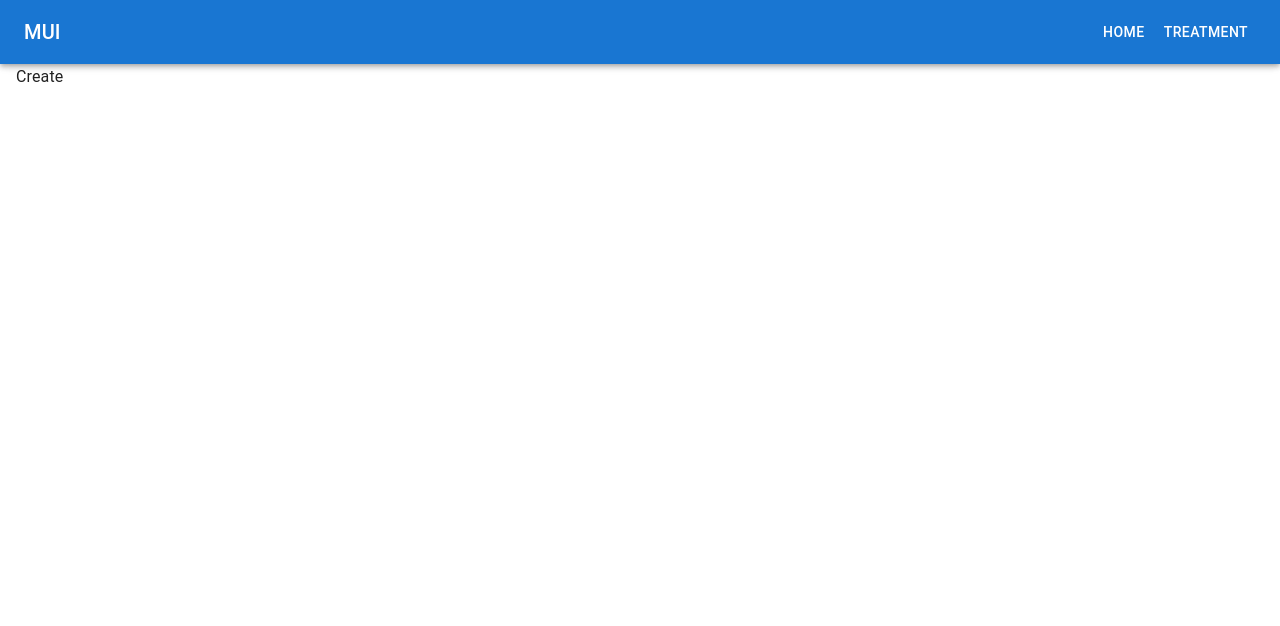
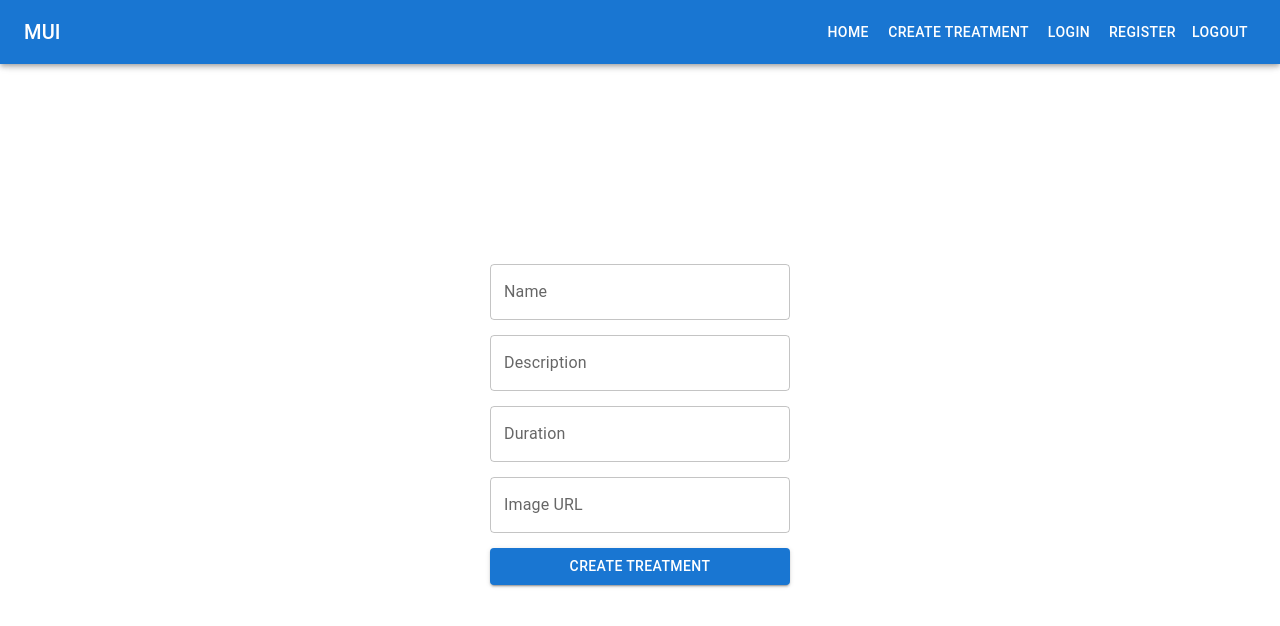
Before and after one commit to myrg15/frontend_appointment_scheduling, a React (Vite) app: page /create-treatment in a window 1280 px wide. Shown: the top 626 px of the page. Built offline with nearby package versions, Linux system fonts and the light colour scheme.

Commit message:
feat: add view Create Treatments, install dependencies @ iconify/react

```diff
--- a/package.json
+++ b/package.json
@@ -22,6 +22,7 @@
     "slick-carousel": "^1.8.1"
   },
   "devDependencies": {
+    "@iconify/react": "^4.1.1",
     "@types/react": "^18.2.43",
     "@types/react-dom": "^18.2.17",
     "@vitejs/plugin-react": "^4.2.1",
--- a/src/components/navbar/NavBar.jsx
+++ b/src/components/navbar/NavBar.jsx
@@ -17,9 +17,12 @@ import Button from "@mui/material/Button";
 import { NavLink, Outlet } from "react-router-dom";
 
 const drawerWidth = 240;
-const navItems = [
+let navItems = [
   { name: "home", path: "/" },
-  { name: "Treatment", path: "/create-treatment" },
+  { name: "Create Treatment", path: "/create-treatment" },
+  { name: "Login", path: "/login", protected: false },
+  { name: "Register", path: "/register", protected: false },
+  { name: "Logout", path: "/logout" },
 ];
 
 function NavBar(props) {
@@ -29,6 +32,12 @@ function NavBar(props) {
   const handleDrawerToggle = () => {
     setMobileOpen((prevState) => !prevState);
   };
+
+  const TOKEN = localStorage.getItem("token");
+
+  if (TOKEN) {
+    navItems = navItems.filter((item) => item.protected !== false);
+  }
 
   const drawer = (
     <Box onClick={handleDrawerToggle} sx={{ textAlign: "center" }}>
@@ -103,7 +112,12 @@ function NavBar(props) {
           {drawer}
         </Drawer>
       </nav>
-      <Box component="main" sx={{ p: 2, pt: "65px" }}>
+      <Box
+        width="100%"
+        height="100vh"
+        component="main"
+        sx={{ p: 2, pt: "65px" }}
+      >
         <Outlet />
       </Box>
     </Box>
--- a/src/pages/CreateTreatments.jsx
+++ b/src/pages/CreateTreatments.jsx
@@ -1,7 +1,84 @@
-import React from "react";
+import { Box, Button, TextField } from "@mui/material";
+import React, { useState } from "react";
+import { createTreatment } from "../services/apiCalls";
 
 const CreateTreatments = () => {
-  return <div>Create</div>;
+  const [isLoading, setIsLoading] = useState(false);
+
+  const handleSubmit = async (e) => {
+    e.preventDefault();
+
+    setIsLoading(true);
+
+    const promise = await new Promise((resolve, reject) => {
+      setTimeout(() => {
+        resolve();
+      }, 500);
+    });
+
+    const data = {
+      name_treatment: e.target.name.value,
+      description: e.target.description.value,
+      duration_treatment: e.target.duration_treatment.value,
+      img_url: e.target.img_url.value,
+    };
+
+    try {
+      const response = await createTreatment(data);
+      setIsLoading(false);
+    } catch (error) {
+      setIsLoading(false);
+    }
+  };
+
+  return (
+    <Box
+      display="flex"
+      justifyContent="center"
+      alignContent="center"
+      width="100%"
+      height="100%"
+    >
+      <Box
+        component="form"
+        onSubmit={handleSubmit}
+        display="flex"
+        flexDirection="column"
+        justifyContent="center"
+        alignContent="center"
+        gap="15px"
+        width="300px"
+      >
+        <TextField
+          id="outlined-basic"
+          name="name_treatment"
+          label="Name"
+          variant="outlined"
+        />
+        <TextField
+          id="outlined-basic"
+          name="description"
+          label="Description"
+          variant="outlined"
+        />
+        <TextField
+          id="outlined-basic"
+          name="duration_treatment"
+          label="Duration"
+          variant="outlined"
+        />
+        <TextField
+          id="outlined-basic"
+          name="img_url"
+          label="Image URL"
+          variant="outlined"
+        />
+        <Button type="submit" variant="contained" disabled={isLoading}>
+          {isLoading ? "Cargando..." : "Create Treatment"}
+        </Button>
+      </Box>
+    </Box>
+  );
 };
 
 export default CreateTreatments;
--- a/src/pages/Home/Home.jsx
+++ b/src/pages/Home/Home.jsx
@@ -1,9 +1,11 @@
 import React, { useEffect, useState } from "react";
 import { getAllTreatments } from "../../services/apiCalls";
-import { Box, Button, Card, Chip, Typography } from "@mui/material";
+import { Box, Button, Card, Chip, Tooltip, Typography } from "@mui/material";
+import { Icon } from "@iconify/react";
 
 const Home = () => {
   const TOKEN = localStorage.getItem("token");
+  const ROLE = localStorage.getItem("role");
   const [treatments, setTreatments] = useState([]);
 
   useEffect(() => {
@@ -26,6 +28,7 @@ const Home = () => {
               display="flex"
               flexDirection="column"
               justifyContent="align-items"
+              width="100%"
             >
               <Box height="150px" position="relative">
                 <Box
@@ -34,6 +37,49 @@ const Home = () => {
                   bgcolor="#00000073"
                   position="absolute"
                 >
+                  {ROLE === "admin" && (
+                    <Box
+                      p="5px"
+                      display="flex"
+                      flexDirection="column"
+                      gap="5px"
+                    >
+                      <Tooltip
+                        sx={{ cursor: "pointer" }}
+                        title="Delete"
+                        placement="right"
+                      >
+                        <Box
+                          width="30px"
+                          height="30px"
+                          borderRadius="50%"
+                          bgcolor="red"
+                          display="flex"
+                          justifyContent="center"
+                          alignItems="center"
+                        >
+                          <Icon icon="fluent:delete-24-regular" color="white" />
+                        </Box>
+                      </Tooltip>
+                      <Tooltip
+                        sx={{ cursor: "pointer" }}
+                        title="Edit"
+                        placement="right"
+                      >
+                        <Box
+                          width="30px"
+                          height="30px"
+                          borderRadius="50%"
+                          bgcolor="#388e3c"
+                          display="flex"
+                          justifyContent="center"
+                          alignItems="center"
+                        >
+                          <Icon icon="basil:edit-outline" color="white" />
+                        </Box>
+                      </Tooltip>
+                    </Box>
+                  )}
                   <Box
                     position="absolute"
                     p="1"
--- a/src/pages/auth/Login.jsx
+++ b/src/pages/auth/Login.jsx
@@ -25,7 +25,7 @@ const Login = () => {
 
     try {
       await loginUser(data);
-      navigate("/dashboard");
+      navigate("/");
     } catch (err) {}
   };
 
--- a/src/services/apiCalls.js
+++ b/src/services/apiCalls.js
@@ -33,3 +33,13 @@ export const getAllTreatments = async () => {
     console.log(error);
   }
 };
+
+export const createTreatment = async (data) => {
+  try {
+    await axiosInstance.post("/treatments/create", data);
+    return true;
+  } catch (error) {
+    console.log(error);
+    return false;
+  }
+};
```
Also changed, not shown: 1 other file (tests, documents, lock files or other folders).
